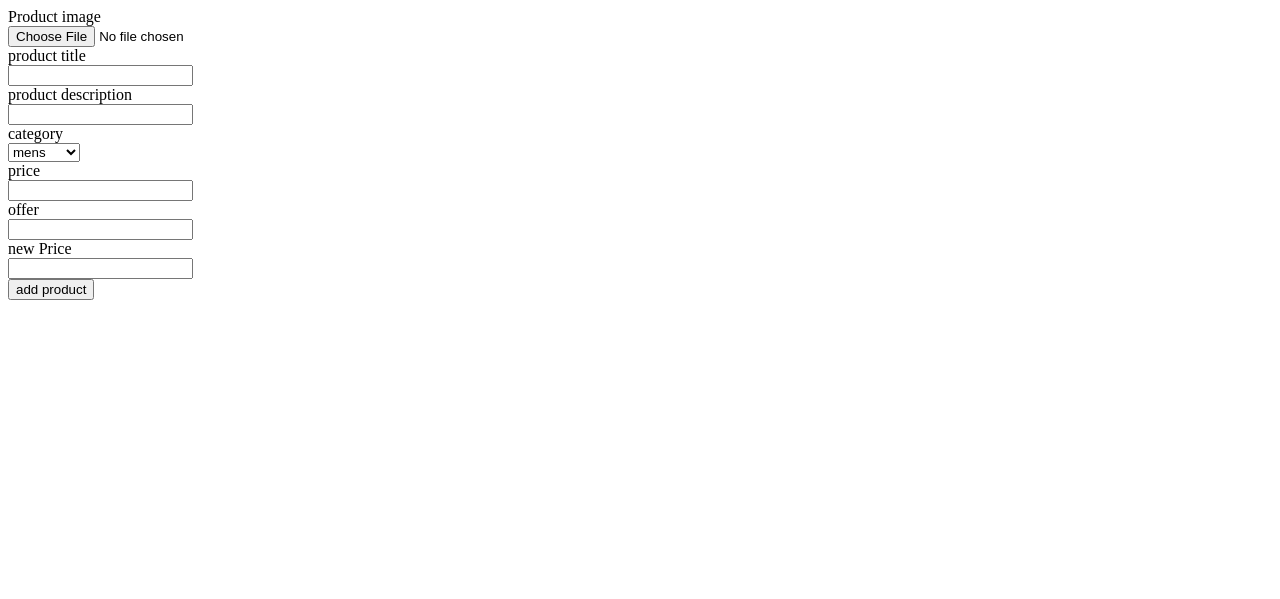
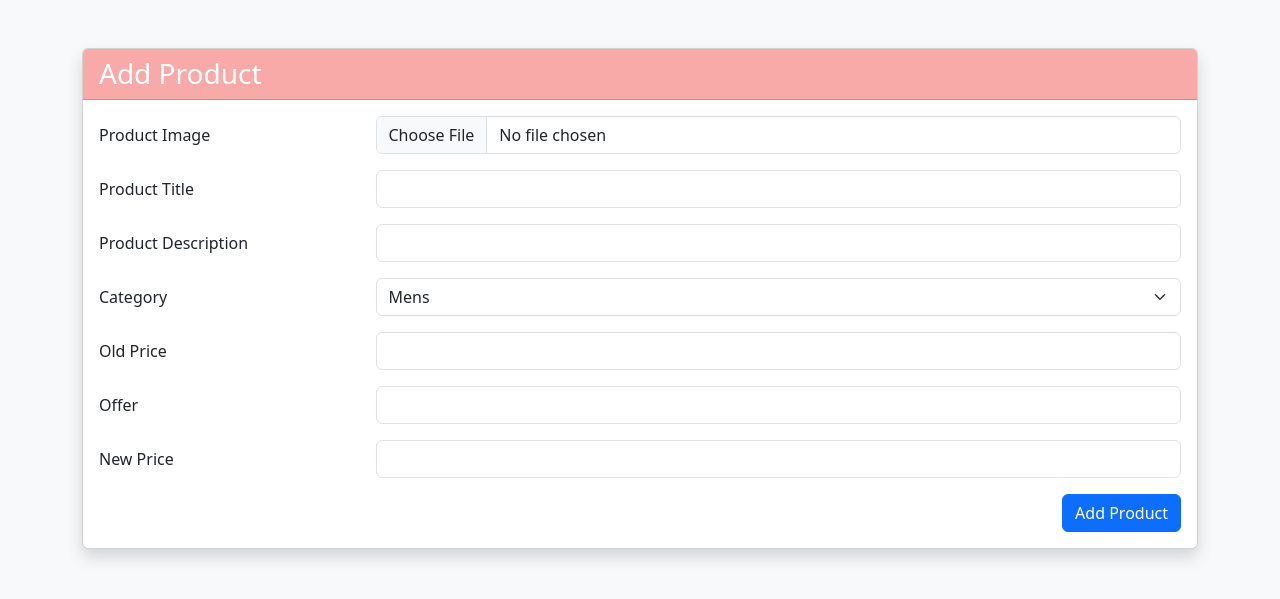
Before and after one commit to AnjanapA/urban_tees, a Django app: page /image_preview in a window 1280 px wide. Shown: the top 599 px of the page. Run offline with Django 5.2, Linux system fonts and the light colour scheme; some libraries are stand-ins or nearby versions.

```diff
--- a/urban_tees_app/templates/admin_add_layout.html
+++ b/urban_tees_app/templates/admin_add_layout.html
@@ -5,7 +5,11 @@
 <head>
     <meta charset="UTF-8">
     <meta name="viewport" content="width=device-width, initial-scale=1.0">
-    <title>Document</title>
+    <title>Add Product</title>
+
+    <!-- Bootstrap CSS CDN -->
+    <link href="https://cdn.jsdelivr.net/npm/bootstrap@5.3.2/dist/css/bootstrap.min.css" rel="stylesheet">
+
     <style>
         .bgclr {
             background-color: rgb(248, 170, 168);
@@ -13,187 +17,123 @@
     </style>
 </head>
 
-<body>
+<body class="bg-light py-5">
+
+    <div class="container">
+        <div class="card shadow">
+            <div class="card-header bgclr text-white">
+                <h3 class="mb-0">Add Product</h3>
+            </div>
+            <div class="card-body">
                 <form action="{% url 'admin_add_layout' %}" method="post" name="admin_layout" enctype="multipart/form-data">
                     {% csrf_token %}
-        <div class="bgclr" width="50" height="auto">
+
+                    <!-- Image Preview -->
                     {% if item %}
-            <h3 id="image">
-                <img width="200" height="auto" id="preview">
+                        <div class="text-center mb-3">
+                            <img width="200" id="preview" alt="Preview Image">
+                        </div>
+                    {% endif %}
 
-            </h3>
-            {% endif %}
+                    <!-- Product Image Upload -->
+                    <div class="mb-3 row">
+                        <label class="col-sm-3 col-form-label">Product Image</label>
+                        <div class="col-sm-9">
+                            <input type="file" class="form-control" name="file_name" id="file_name" onchange="show_image()">
+                            <img src="#" alt="Image Preview" id="image_preview" class="mt-2 img-thumbnail" style="display: none; max-width: 200px;">
                         </div>
-        <div class="row">
-            <div class="col">
-
-                <label for="">Product image</label>
-            </div>
-            <div class="col">
-
-                <input type="file" name="file_name" id="file_name" value="choose file" onchange="show_image()">
-                <img src="" alt="image_preview" id="image_preview" style="display: none;" width="200">
-            </div>
-            <!-- <div class="col">
-                <button type="button">
-                    preview
-
-                </button>
-
-            </div> -->
                     </div>
 
-
-        <div class="container">
-            <div class="row">
-                <div class="col">
-
-                    <label for="">product title</label>
-                </div>
-                <div class="col">
-
-                    <input type="text" name="product_title" value="">
+                    <!-- Product Title -->
+                    <div class="mb-3 row">
+                        <label class="col-sm-3 col-form-label">Product Title</label>
+                        <div class="col-sm-9">
+                            <input type="text" name="product_title" class="form-control" value="">
                         </div>
                     </div>
-            <div class="row">
-                <div class="col">
 
-                    <label for="">product description</label>
-                </div>
-                <div class="col">
-
-                    <input type="text" name="product_description" value="">
+                    <!-- Product Description -->
+                    <div class="mb-3 row">
+                        <label class="col-sm-3 col-form-label">Product Description</label>
+                        <div class="col-sm-9">
+                            <input type="text" name="product_description" class="form-control" value="">
                         </div>
                     </div>
-            <div class="row">
-                <div class="col">
 
-                    <label for="">category</label>
-                </div>
-                <div class="col">
-
-                    <select name="category" id="category">
-                        <option value="mens">mens</option>
-                        <option value="womens">womens</option>
-                        <option value="girls">girls</option>
-                        <option value="boys">boys</option>
+                    <!-- Category -->
+                    <div class="mb-3 row">
+                        <label class="col-sm-3 col-form-label">Category</label>
+                        <div class="col-sm-9">
+                            <select name="category" id="category" class="form-select">
+                                <option value="mens">Mens</option>
+                                <option value="womens">Womens</option>
+                                <option value="girls">Girls</option>
+                                <option value="boys">Boys</option>
                             </select>
                         </div>
                     </div>
-            <div class="row">
-                <div class="col">
 
-                    <label for="">price</label>
-                </div>
-                <div class="col">
-                    <del>
-
-                        <input type="text" name="old_price" value="">
-                    </del>
+                    <!-- Old Price -->
+                    <div class="mb-3 row">
+                        <label class="col-sm-3 col-form-label">Old Price</label>
+                        <div class="col-sm-9">
+                            <input type="text" name="old_price" class="form-control text-decoration-line-through" value="">
                         </div>
                     </div>
-            <div class="row" id="offer">
-                <div class="col">
 
-                    <label for="">offer</label>
-                </div>
-                <div class="col">
-
-                    <input type="text" name="offer" value="">
+                    <!-- Offer -->
+                    <div class="mb-3 row">
+                        <label class="col-sm-3 col-form-label">Offer</label>
+                        <div class="col-sm-9">
+                            <input type="text" name="offer" class="form-control" value="">
                         </div>
                     </div>
-            <div class="row" id="new_price">
-                <div class="col">
 
-                    <label for="">new Price</label>
+                    <!-- New Price -->
+                    <div class="mb-3 row">
+                        <label class="col-sm-3 col-form-label">New Price</label>
+                        <div class="col-sm-9">
+                            <input type="text" name="new_price" class="form-control" value="">
                         </div>
-                <div class="col">
+                    </div>
 
-                    <input type="text" name="new_price" value="">
+                    <!-- Submit Button -->
+                    <div class="text-end">
+                        <button type="submit" class="btn btn-primary">Add Product</button>
+                    </div>
+
+                    <!-- Upload Message -->
+                    {% if upload %}
+                    <div class="mt-4 text-center">
+                        <h4 class="text-success" name="upload" onclick="upload()">{{ upload }}</h4>
+                    </div>
+                    {% endif %}
+                </form>
             </div>
         </div>
     </div>
-        <div class="row">
-            <div class="col">
 
-                <button type="submit">
-                    add product
-                </button>
-            </div>
-        </div>
-        <div class="row">
-            <h2 name="upload" onclick="upload()">
-                {% if upload %}
-                {{ upload }}
-                {% endif %}
-            </h2>
-        </div>
-    </form>
-</body>
-<!--
-    <img id="preview" src="#" alt="Image Preview" style="display: none; max-width: 300px; margin-top: 10px;" />
+    <!-- Bootstrap JS CDN -->
+    <script src="https://cdn.jsdelivr.net/npm/bootstrap@5.3.2/dist/js/bootstrap.bundle.min.js"></script>
 
-    <button type="submit">Upload</button>
-</form>
- -->
+    <!-- Image Preview Script -->
     <script>
         document.getElementById('file_name').addEventListener('change', function (event) {
-
             const file = event.target.files[0];
             const preview = document.getElementById('image_preview');
             if (file) {
                 const reader = new FileReader();
-
                 reader.onload = function (e) {
                     preview.setAttribute('src', e.target.result);
                     preview.style.display = 'block';
-            }
-            reader.readAsDataURL(file);
-        }
-        else {
-            preview.setAttribute('src', '#');
-            preview.style.display = 'none';
-        }
-
-    });
-    // function show_image(){
-    //      const preview = document.getElementById('preview');
-
-    //     const file = document.getElementById('file_name').files[0];
-    //     if (file) {
-    //         const reader = new FileReader();
-
-    //        reader.onload = function(e) {
-    //             preview.setAttribute('src', e.target.result);
-    //             preview.style.display = 'block';
-    //         }
-    //         reader.readAsDataURL(file);
-    //     }
-    //          else {
-    //         preview.setAttribute('src', '#');
-    //         preview.style.display = 'none';
-    //     }
-
-    // }
-    /* const fileInput = document.querySelector('input[type="file"]');
-     const preview = document.getElementById('preview');
-
-     fileInput.addEventListener('change', function() {
-         const file = this.files[0];
-         if (file) {
-             const reader = new FileReader();
-
-             reader.onload = function(e) {
-                 preview.setAttribute('src', e.target.result);
-                 preview.style.display = 'block';
-             }
-
+                };
                 reader.readAsDataURL(file);
             } else {
                 preview.setAttribute('src', '#');
                 preview.style.display = 'none';
             }
-     });*/
+        });
     </script>
+</body>
 
 </html>
--- a/urban_tees_app/urls.py
+++ b/urban_tees_app/urls.py
@@ -3,6 +3,9 @@ from . import views
 
 urlpatterns = [
 path('main',views.main,name='main'),
+path('admin_view_product',views.admin_view_product,name='admin_view_product'),
+
+
 path('admin_operations',views.admin_operations,name='admin_operations'),
 path('image_preview',views.image_preview,name='image_preview'),
 path('admin_add_layout',views.admin_add_layout,name='admin_add_layout'),
--- a/urban_tees_app/views.py
+++ b/urban_tees_app/views.py
@@ -12,6 +12,9 @@ def main(request):
 
 def user_layout(request):
     return render(request,'user_layout.html')
+
+def admin_view_product(request):
+    return render(request,'admin_view_product.html')
 
 def admin_operations(request):
     return render(request,'admin_operations.html')
```
Also changed, not shown: urban_tees_app/templates/admin_operations.html (+59 -13 lines), urban_tees_app/templates/admin_view_product.html (added, +39 -0 lines). Lines whose indentation alone changed are shown as unchanged.
